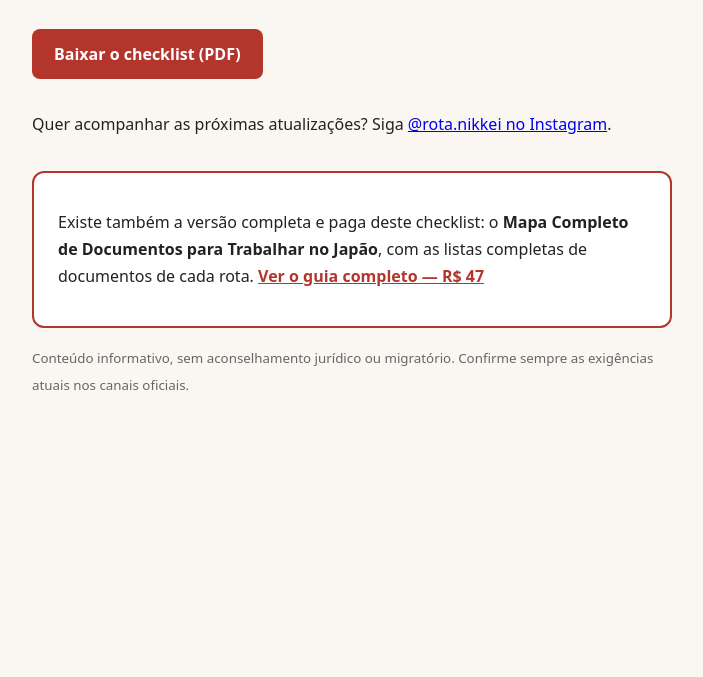
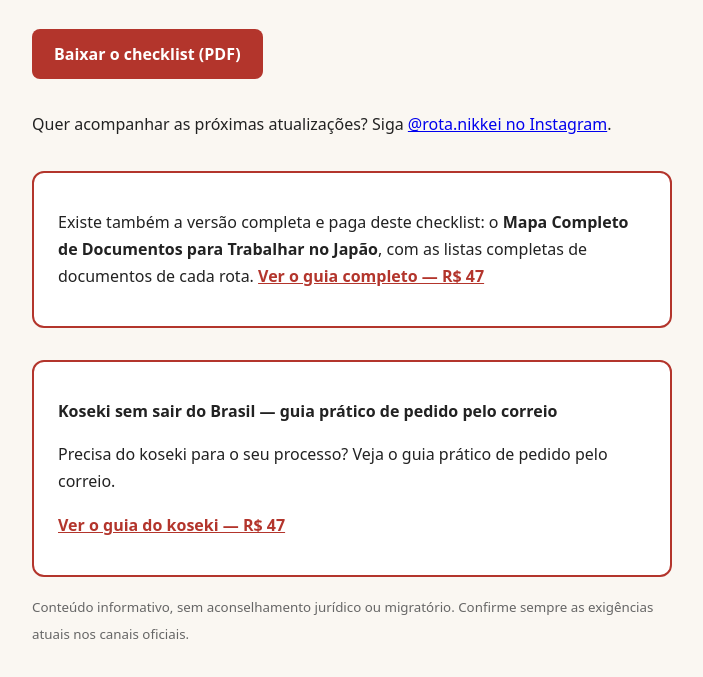
Before and after one commit to rotanikkei/rotanikkei.github.io, a plain HTML site: page obrigado.html in a window 1280 px wide. Shown: the part 181-858 px from the top of the page, without its empty margins (288-991 px from the left). Before the commit the page ends 800 px from the top, so only its background shows below. Drawn offline with Linux system fonts and the light colour scheme.

Commit message:
Adiciona o guia do koseki (produto pago 2) ao site

```diff
--- a/obrigado.html
+++ b/obrigado.html
@@ -30,6 +30,11 @@
        listas completas de documentos de cada rota.
        <a href="https://go.hotmart.com/O108635699S">Ver o guia completo — R$ 47</a></p>
   </div>
+  <div class="paid">
+      <p><strong>Koseki sem sair do Brasil — guia prático de pedido pelo correio</strong></p>
+      <p>Precisa do koseki para o seu processo? Veja o guia prático de pedido pelo correio.</p>
+      <p><a href="https://go.hotmart.com/S108638299W">Ver o guia do koseki — R$ 47</a></p>
+  </div>
   <p><small>Conteúdo informativo, sem aconselhamento jurídico ou migratório.
      Confirme sempre as exigências atuais nos canais oficiais.</small></p>
 </main>
```
